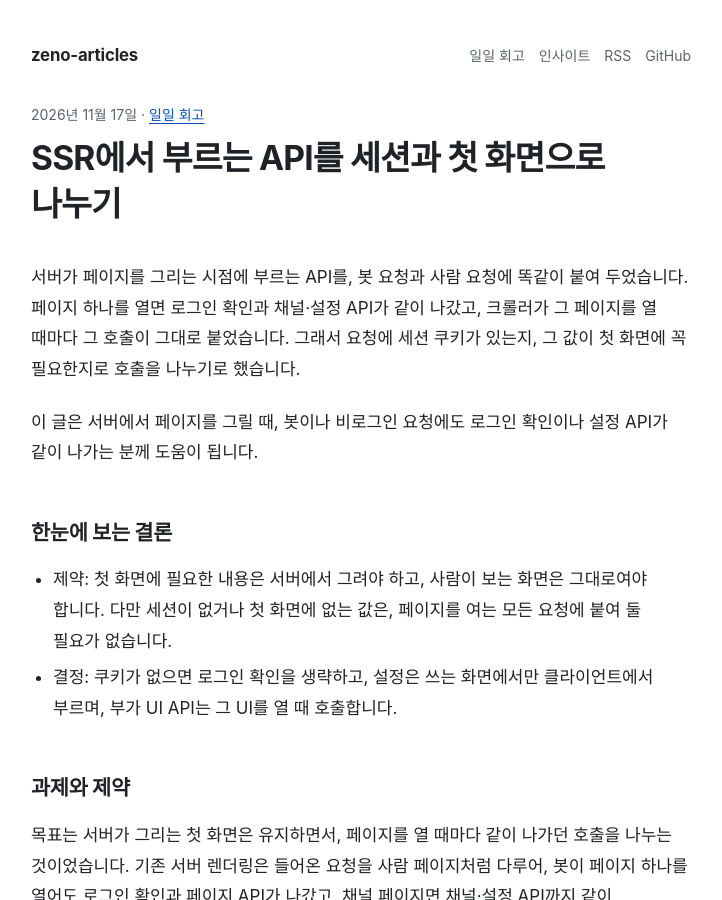
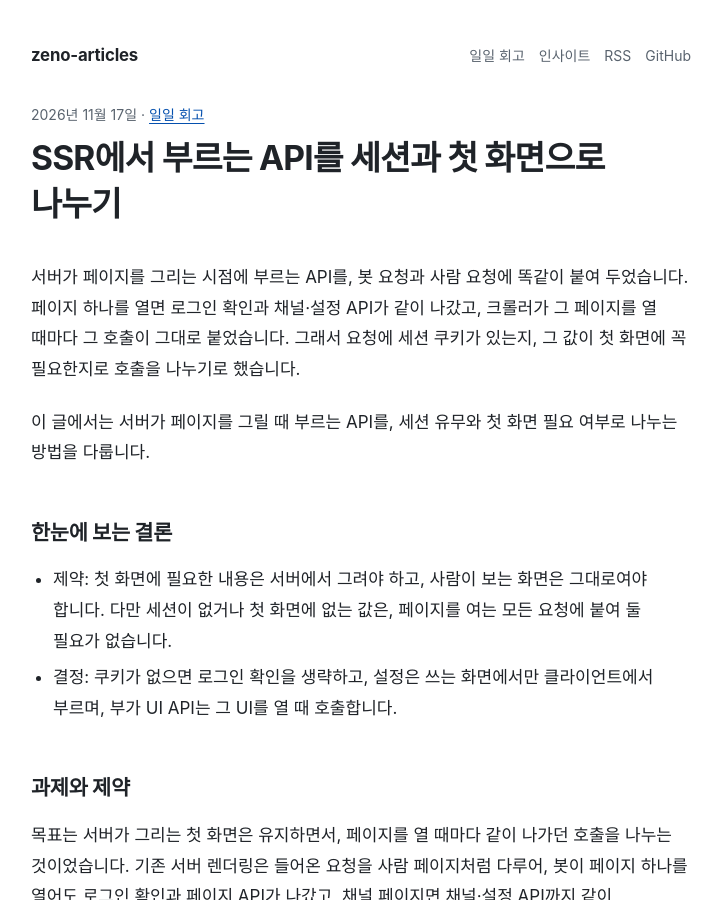
Before and after one commit to zeno0505/dev-articles, a Jekyll site: the page built from _posts/2026-11-17-ssr-apis-by-session-and-screen.md, in a window 1280 px wide and 900 px high. Shown: the whole window, without its empty margins (279-1001 px from the left). Built offline with Jekyll 4.4.1, drawn with Linux system fonts in a browser that asks for light colours; some web fonts are replaced.

Commit message:
검수 P0 규칙에 걸린 표현 수정: 2026-11-17-ssr-apis-by-session-and-screen.md

```diff
--- a/_posts/2026-11-17-ssr-apis-by-session-and-screen.md
+++ b/_posts/2026-11-17-ssr-apis-by-session-and-screen.md
@@ -7,7 +7,7 @@ description: "서버가 페이지를 그리는 시점에 로그인 확인과 설
 
 서버가 페이지를 그리는 시점에 부르는 API를, 봇 요청과 사람 요청에 똑같이 붙여 두었습니다. 페이지 하나를 열면 로그인 확인과 채널·설정 API가 같이 나갔고, 크롤러가 그 페이지를 열 때마다 그 호출이 그대로 붙었습니다. 그래서 요청에 세션 쿠키가 있는지, 그 값이 첫 화면에 꼭 필요한지로 호출을 나누기로 했습니다.
 
-이 글은 서버에서 페이지를 그릴 때, 봇이나 비로그인 요청에도 로그인 확인이나 설정 API가 같이 나가는 분께 도움이 됩니다.
+이 글에서는 서버가 페이지를 그릴 때 부르는 API를, 세션 유무와 첫 화면 필요 여부로 나누는 방법을 다룹니다.
 
 ## 한눈에 보는 결론
 
```
